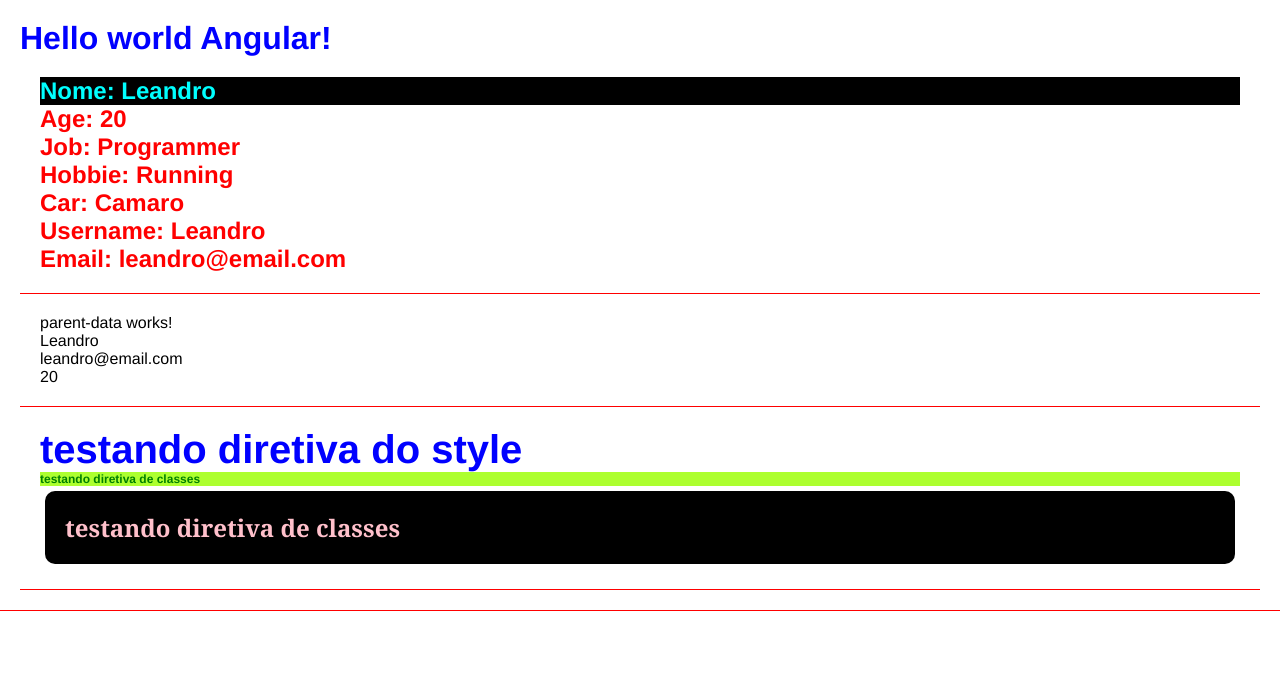
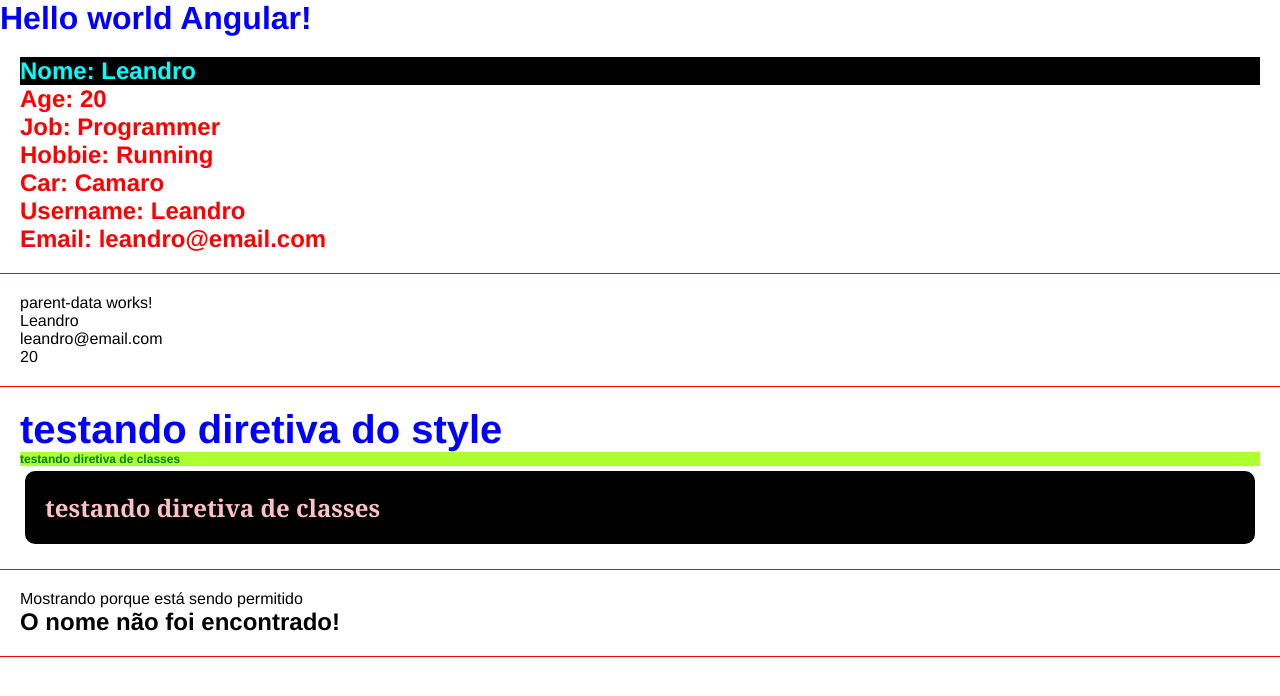
Before and after one commit to MartiniLeandro/Angular_Estudos, an Angular app: page / in a window 1280 px wide. Shown: the top 696 px of the page. Built offline with nearby package versions, Linux system fonts and the light colour scheme.

Commit message:
utilizando if e else

```diff
--- a/src/app/app.html
+++ b/src/app/app.html
@@ -1,6 +1,5 @@
-<div class="class">
-    <h1>Hello world Angular!</h1>
-    <app-first-component [userName]="userName" [data]="userData"></app-first-component>
-    <app-parent-data [name]="userName" [userData] ="userData"></app-parent-data>
-    <app-directives></app-directives>
-</div>
+<h1>Hello world Angular!</h1>
+<app-first-component [userName]="userName" [data]="userData"></app-first-component>
+<app-parent-data [name]="userName" [userData] ="userData"></app-parent-data>
+<app-directives></app-directives>
+<app-if-render></app-if-render>
--- a/src/app/app.ts
+++ b/src/app/app.ts
@@ -2,10 +2,11 @@ import { Component, signal } from '@angular/core';
 import { FirstComponent } from './components/first-component/first-component';
 import { ParentData } from './components/parent-data/parent-data';
 import { Directives } from './components/directives/directives';
+import { IfRender } from './components/if-render/if-render';
 
 @Component({
   selector: 'app-root',
-  imports: [FirstComponent,ParentData,Directives],
+  imports: [FirstComponent,ParentData,Directives,IfRender],
   templateUrl: './app.html',
   styleUrl: './app.css'
 })
--- a/src/app/components/if-render/if-render.html
+++ b/src/app/components/if-render/if-render.html
@@ -1,3 +1,9 @@
 <div class="class">
-    <p>if-render works!</p>
+    <div *ngIf="canShow">Mostrando porque está sendo permitido</div>
+    <div *ngIf="name === 'Leandro'; else nameNotFound" >Nome é Leandro</div>
+    <ng-template #nameNotFound>
+        <div>
+            <h2>O nome não foi encontrado!</h2>
+        </div>
+    </ng-template>
 </div>
--- a/src/app/components/if-render/if-render.ts
+++ b/src/app/components/if-render/if-render.ts
@@ -1,11 +1,13 @@
+import { CommonModule } from '@angular/common';
 import { Component } from '@angular/core';
 
 @Component({
   selector: 'app-if-render',
-  imports: [],
+  imports: [CommonModule],
   templateUrl: './if-render.html',
   styleUrl: './if-render.css'
 })
 export class IfRender {
-
+  canShow = true;
+  name = "Felipe";
 }
```
